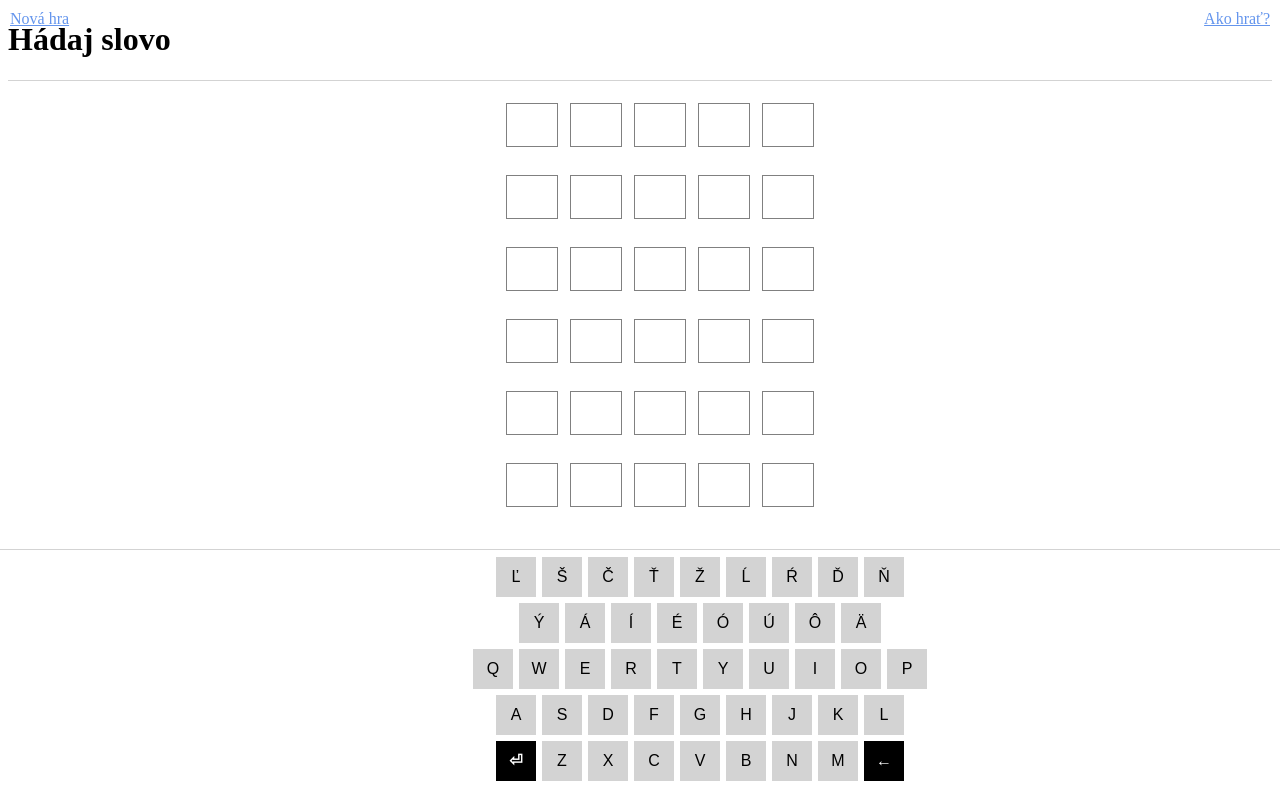
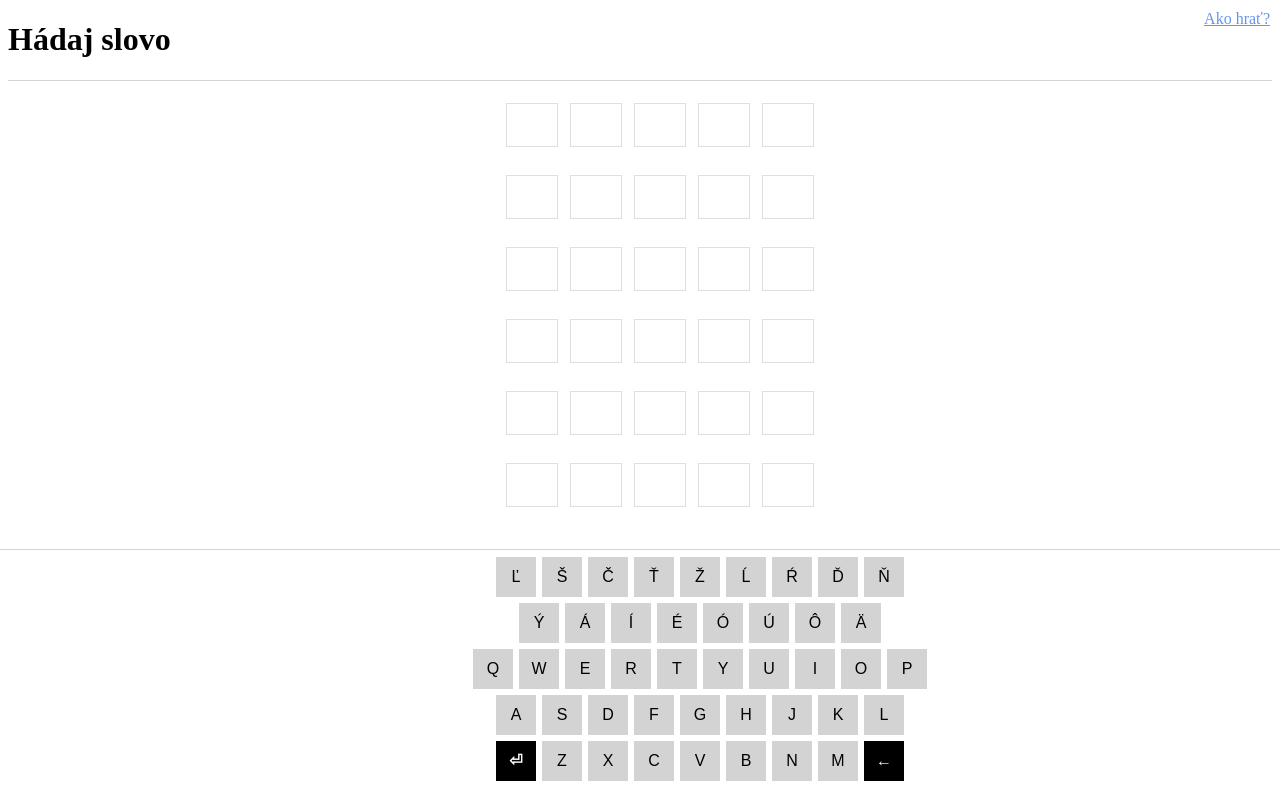
Before and after one commit to mathio/hadaj-slovo, a Next.js app: page / in a window 1280 px wide. Built offline with nearby package versions, Linux system fonts and the light colour scheme.

Commit message:
allow ending the game prematurely to show the answer

```diff
--- a/components/guesses.js
+++ b/components/guesses.js
@@ -1,9 +1,12 @@
 import styles from "./guesses.module.css";
 import { highlightStyles, maxGuesses } from "../utils/constants";
 
-const GuessRow = ({ word = "", results = {}, error }) => {
+const GuessRow = ({ word = "", results = {}, error, gameEnded }) => {
   const placeholder = [0, 1, 2, 3, 4];
   const getStyle = (word, index) => {
+    if (word[index] === undefined) {
+      return { opacity: 0.25 };
+    }
     const styleIndex = parseInt(
       (results[word] && results[word][index]) || -1,
       10
@@ -29,7 +32,7 @@ const GuessRow = ({ word = "", results = {}, error }) => {
   );
 };
 
-export const Guesses = ({ words, results = {}, current, error }) => {
+export const Guesses = ({ words, results = {}, current, error, gameEnded }) => {
   const emptyRows = ["", "", "", "", ""].slice(
     0,
     Math.max(0, maxGuesses - 1 - words.length)
@@ -40,9 +43,11 @@ export const Guesses = ({ words, results = {}, current, error }) => {
       {words.map((word, index) => (
         <GuessRow key={index} word={word} results={results} />
       ))}
-      {words.length < maxGuesses && <GuessRow word={current} error={error} />}
+      {words.length < maxGuesses && (
+        <GuessRow word={current} error={error} gameEnded={gameEnded} />
+      )}
       {emptyRows.map((_, index) => (
-        <GuessRow key={index} />
+        <GuessRow key={index} gameEnded={gameEnded} />
       ))}
     </div>
   );
--- a/pages/api/game.js
+++ b/pages/api/game.js
@@ -31,7 +31,7 @@ const gameRoute = (req, res) => {
 
   if (!id) {
     return res.json({
-      id: Object.keys(database)[getRandom(0, Object.keys(database).length - 1)]
+      id: Object.keys(database)[getRandom(0, Object.keys(database).length - 1)],
     });
   }
 
@@ -52,7 +52,11 @@ const gameRoute = (req, res) => {
   res.json({
     id,
     results,
-    answer: wordsArray.length === maxGuesses ? answer : undefined
+    answer:
+      Object.values(results).includes("22222") ||
+      wordsArray.length >= maxGuesses
+        ? answer
+        : undefined,
   });
 };
 
--- a/pages/index.js
+++ b/pages/index.js
@@ -37,7 +37,7 @@ export default function IndexPage() {
   const [word, setWord] = useState("");
 
   const winner = results && Object.values(results).includes("22222");
-  const looser = previousWords.length === maxGuesses;
+  const looser = previousWords.length === maxGuesses || !!answer;
   const gameEnded = winner || looser;
 
   useEffect(() => {
@@ -67,8 +67,25 @@ export default function IndexPage() {
     }
   };
 
-  const resetGame = () => {
+  const endGame = async () => {
+    if (!confirm("Naozaj?")) {
+      return;
+    }
+
+    const words = [...previousWords, "", "", "", "", "", ""].slice(
+      0,
+      maxGuesses
+    );
+    setPreviousWords(words);
+    saveGameCookie({ id: gameId, words });
+    const { answer } = await fetchWords(words, gameId);
+
+    setAnswer(answer);
+  };
+
+  const startNewGame = () => {
     saveGameCookie({});
+    setAnswer("");
     setResults({});
     setPreviousWords([]);
     setWord("");
@@ -98,11 +115,15 @@ export default function IndexPage() {
     saveGameCookie({ words: allWords, id: gameId });
   };
 
+  const openJulsSavba = () => {
+    window.open(`https://slovnik.juls.savba.sk/?w=${answer}`);
+  };
+
   const handleKeyClick = useCallback(
     (key) => {
       if (gameEnded) {
         if (key === "enter") {
-          resetGame();
+          endGame();
         }
         return;
       }
@@ -126,15 +147,22 @@ export default function IndexPage() {
   return (
     <div className={styles.wrapper}>
       <div className={styles.header}>
-        <a onClick={resetGame} className={styles.resetLink}>
-          Nová hra
-        </a>
+        {gameEnded ? (
+          <a onClick={startNewGame} className={styles.newLink}>
+            Nová hra
+          </a>
+        ) : previousWords.length > 0 ? (
+          <a onClick={endGame} className={styles.endLink}>
+            Ukončiť hru
+          </a>
+        ) : null}
         <h1>
-          {winner ? (
-            <span className={styles.message}>Výborne 🤘</span>
-          ) : looser ? (
-            <span className={styles.message}>
-              😐 {`${answer}`.toUpperCase()} 😐
+          {gameEnded ? (
+            <span className={styles.message} onClick={openJulsSavba}>
+              {winner ? "Výborne 🤘" : `😐 ${`${answer}`.toUpperCase()} 😐`}
+              <span className={styles.tooltip}>
+                nepoznáš slovo? <u>pozri do slovníka</u>
+              </span>
             </span>
           ) : (
             "Hádaj slovo"
@@ -149,6 +177,7 @@ export default function IndexPage() {
         results={results}
         current={word}
         error={error}
+        gameEnded={gameEnded}
       />
 
       <Keyboard onClick={handleKeyClick} results={results} />
--- a/pages/index.module.css
+++ b/pages/index.module.css
@@ -10,7 +10,8 @@
   margin-bottom: 5px;
 }
 
-.resetLink,
+.newLink,
+.endLink,
 .helpLink {
   position: absolute;
   top: 5px;
@@ -19,11 +20,18 @@
   text-decoration: underline;
   color: cornflowerblue;
   cursor: pointer;
+  font-size: 16px;
 }
 
-.resetLink {
+.newLink,
+.endLink {
   left: 10px;
   right: auto;
+  color: #0a0;
+}
+
+.endLink {
+  color: #e00;
 }
 
 .message {
@@ -32,4 +40,33 @@
   padding: 5px 10px;
   border-radius: 4px;
   font-size: 18px;
+  position: relative;
 }
+
+.tooltip {
+  display: block;
+  white-space: nowrap;
+  position: absolute;
+  bottom: 0;
+  left: 50%;
+  transform: translate(-50%, 120%);
+  background: #e00;
+  color: white;
+  z-index: 4;
+  padding: 3px 6px;
+  font-size: 16px;
+}
+
+.tooltip:after {
+  content: '';
+  position: absolute;
+  display: block;
+  width: 0;
+  z-index: 1;
+  border-style: solid;
+  border-color: #e00 transparent;
+  border-width: 0 6px 6px;
+  top: -6px;
+  left: 50%;
+  margin-left: -6px;
+}
```
